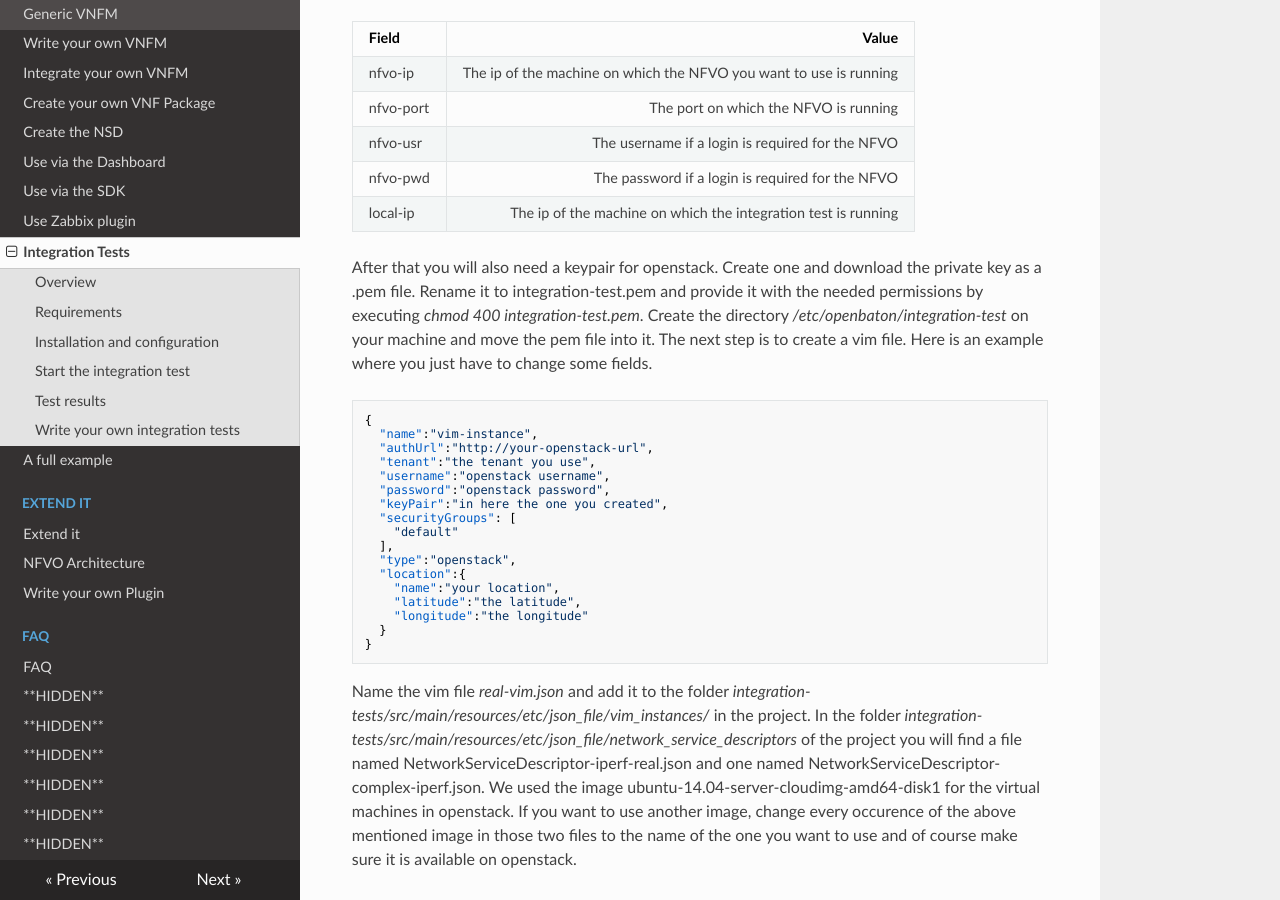
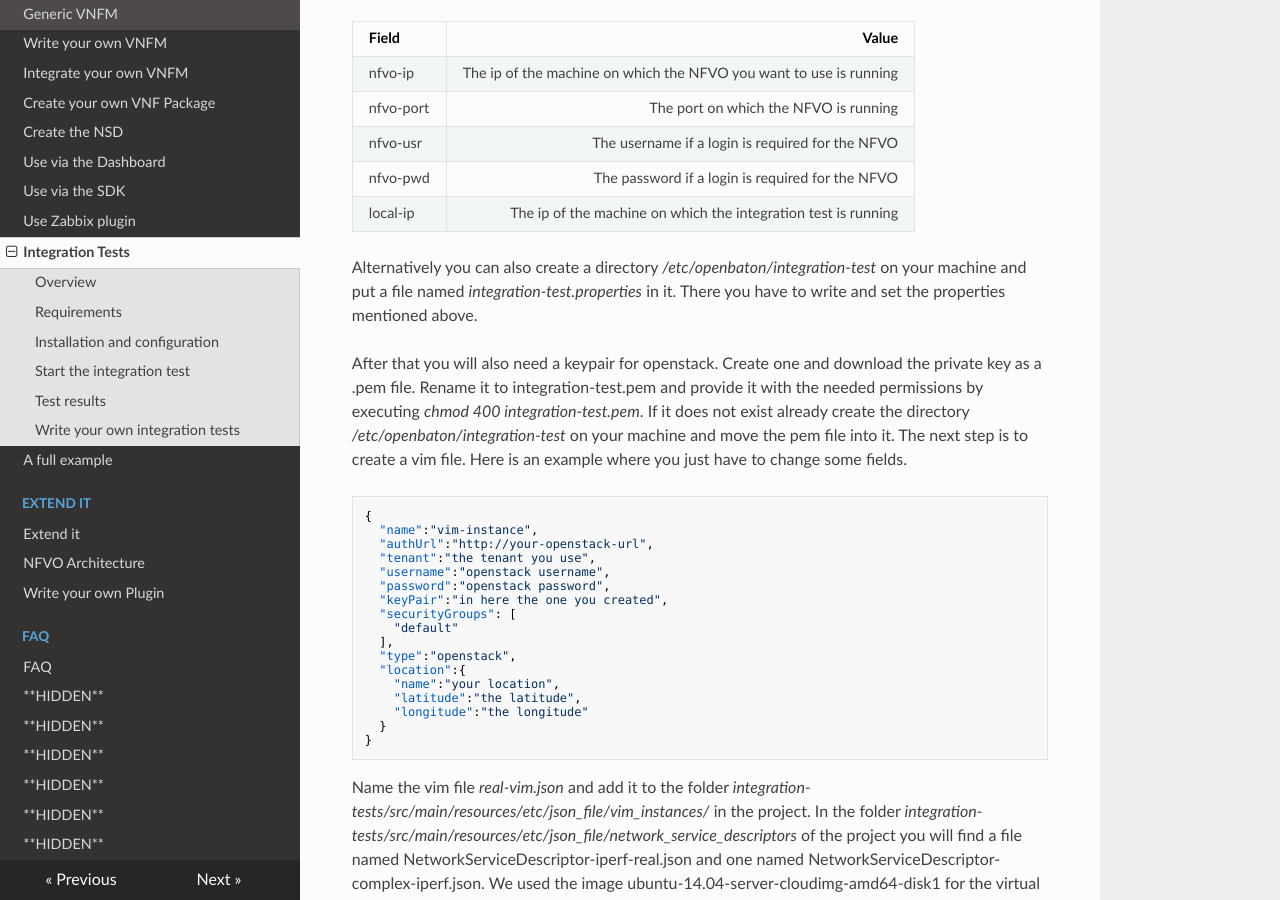
Before and after one commit to openbaton/docs, an MkDocs documentation site: the page built from docs/integration-test-use.md, in a window 1280 px wide and 900 px high, scrolled down 1950 px. Built offline with MkDocs 1.6.1, drawn with Linux system fonts in a browser that asks for light colours; nearby versions of some CDN libraries; old or Windows-style settings are respelled for this version of MkDocs.

Commit message:
Adapted the integration-test use documentation to match the latest changes
In the integratio-test project it is now possible to use an external properties file. This commit changed the documentation accordingly.

````diff
--- a/docs/integration-test-use.md
+++ b/docs/integration-test-use.md
@@ -59,9 +59,11 @@ Open it and set the property values according to your needs.
 | nfvo-pwd                                      | The password if a login is required for the NFVO |
 | local-ip					| The ip of the machine on which the integration test is running |
 
+Alternatively you can also create a directory */etc/openbaton/integration-test* on your machine and put a file named *integration-test.properties* in it. There you have to write and set the properties mentioned above.
+
 After that you will also need a keypair for openstack. Create one and download the private key as a .pem file.
 Rename it to integration-test.pem and provide it with the needed permissions by executing *chmod 400 integration-test.pem*.
-Create the directory */etc/openbaton/integration-test* on your machine and move the pem file into it.
+If it does not exist already create the directory */etc/openbaton/integration-test* on your machine and move the pem file into it.
 The next step is to create a vim file.
 Here is an example where you just have to change some fields.
 ```json
````
